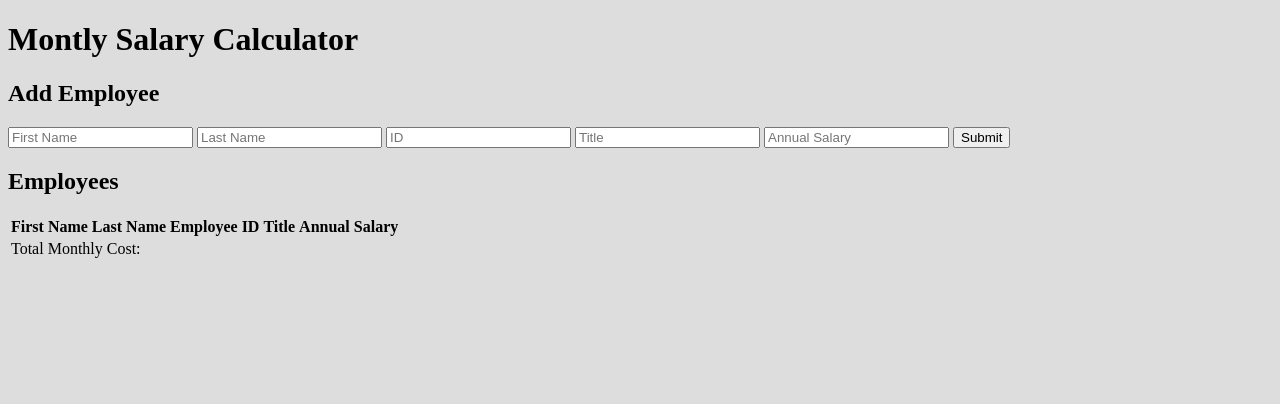
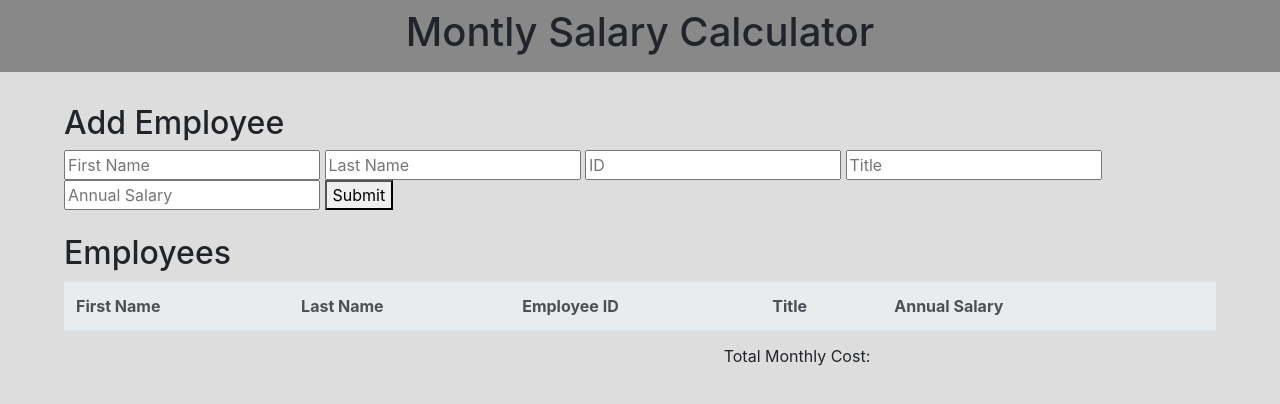
Before and after one commit to micheledexter/kochab-weekend1-live-solve, a plain HTML site: page index.html in a window 1280 px wide. Drawn offline with nearby package versions, Linux system fonts and the light colour scheme.

Commit message:
complete

```diff
--- a/index.html
+++ b/index.html
@@ -1,12 +1,15 @@
 <!DOCTYPE html>
 <html lang="en">
 <head>
-    <meta charset="UTF-8">
-    <meta name="viewport" content="width=device-width, initial-scale=1.0">
-    <meta http-equiv="X-UA-Compatible" content="ie=edge">
-    <link rel="stylesheet" type="text/css" href="style.css">
-    <script src="jquery-3.3.1.min.js"></script>
-    <script src="script.js"></script>
+        <meta charset="UTF-8">
+        <meta name="viewport" content="width=device-width, initial-scale=1.0">
+        <meta http-equiv="X-UA-Compatible" content="ie=edge">
+        <link rel="stylesheet" type="text/css" href="bootstrap.min.css">
+        <script src="jquery-3.3.1.min.js"></script>
+        <script src="bootstrap.min.js"></script>
+        <script src="https://cdnjs.cloudflare.com/ajax/libs/popper.js/1.14.0/umd/popper.min.js" integrity="sha384-cs/chFZiN24E4KMATLdqdvsezGxaGsi4hLGOzlXwp5UZB1LY//20VyM2taTB4QvJ" crossorigin="anonymous"></script>
+        <link rel="stylesheet" type="text/css" href="style.css">
+        <script src="script.js"></script>
     <title>Monthly Salary Calculator</title>
 </head>
 <body>
@@ -25,8 +28,8 @@
         </section>
         <section>
             <h2>Employees</h2>
-            <table>
-                <thead>
+            <table class="table table-striped">
+                <thead class="thead-light">
                     <tr>
                         <th>First Name</th>
                         <th>Last Name</th>
@@ -41,7 +44,7 @@
                 </tbody>
                 <tfoot id="out-monthly">
                     <tr>
-                        <td colspan="4">Total Monthly Cost: </td>
+                        <td colspan="4" class="text-right">Total Monthly Cost: </td>
                         <td colspan="2" id="out-monthly-cost"></td>
                     </tr>
                 </tfoot>
--- a/script.js
+++ b/script.js
@@ -34,10 +34,11 @@ function deleteEmployee() {
 function updateTotalMonthlyCost() {
 	// Style the footer row if the cost is above limit
 	const monthlyCost = calculateTotalMonthlyCost();
+	// Using Bootstrap to make the row red
 	if (monthlyCost > MONTHLY_CONST_CAP) {
-		$('tfoot tr').addClass('red');
+		$('tfoot tr').addClass('table-danger');
 	} else {
-		$('tfoot tr').removeClass('red');
+		$('tfoot tr').removeClass('table-danger');
 	}
 	$('#out-monthly-cost').text(monthlyCost);
 }
--- a/style.css
+++ b/style.css
@@ -2,6 +2,17 @@ body {
     background-color: #ddd;
 }
 
-.red {
-    background-color: red;
+section {
+    margin-bottom: 1.5em;
 }
+
+header {
+    background-color: #888;
+    padding: 0.5em;
+    margin-bottom: 2em;
+    text-align: center;
+}
+main {
+    width: 90%;
+    margin: auto;
+}
```
Also changed, not shown: bootstrap.min.css (added), bootstrap.min.js (added).
